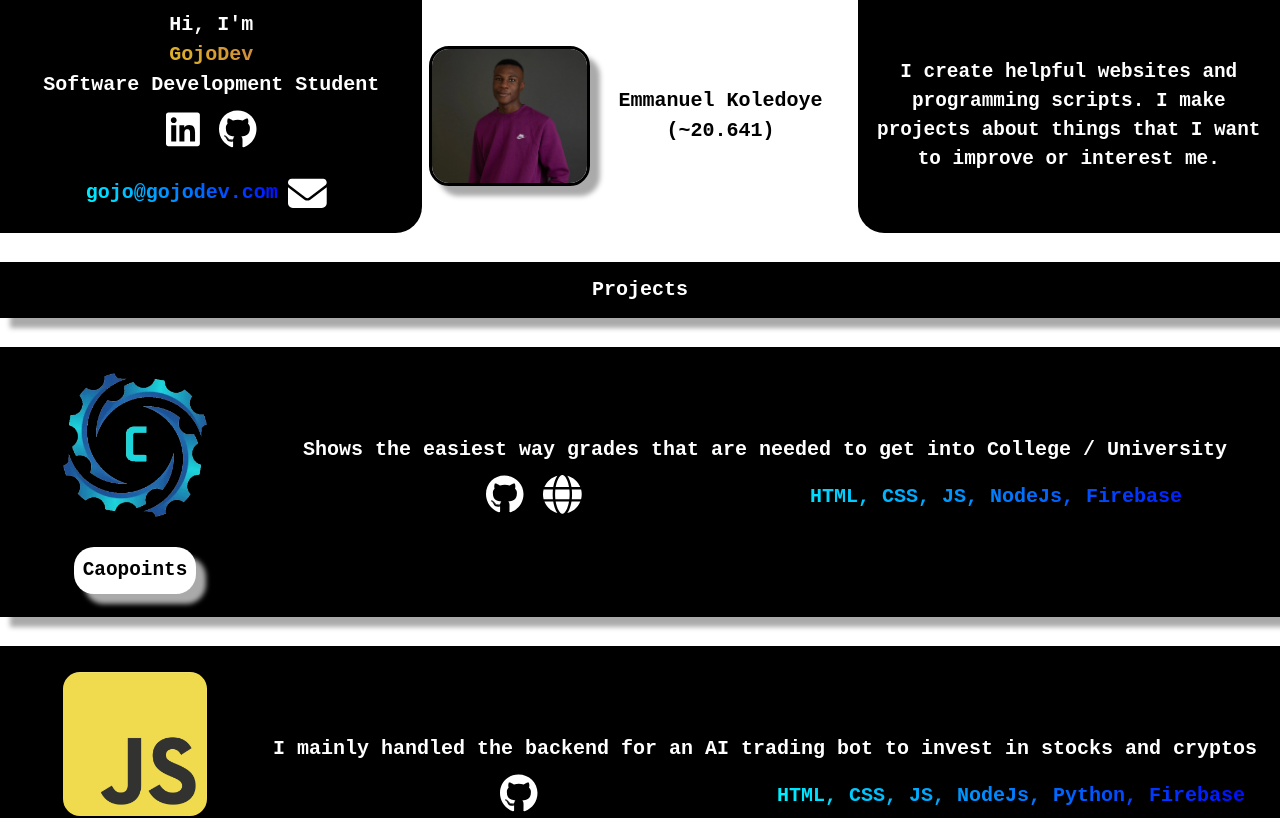
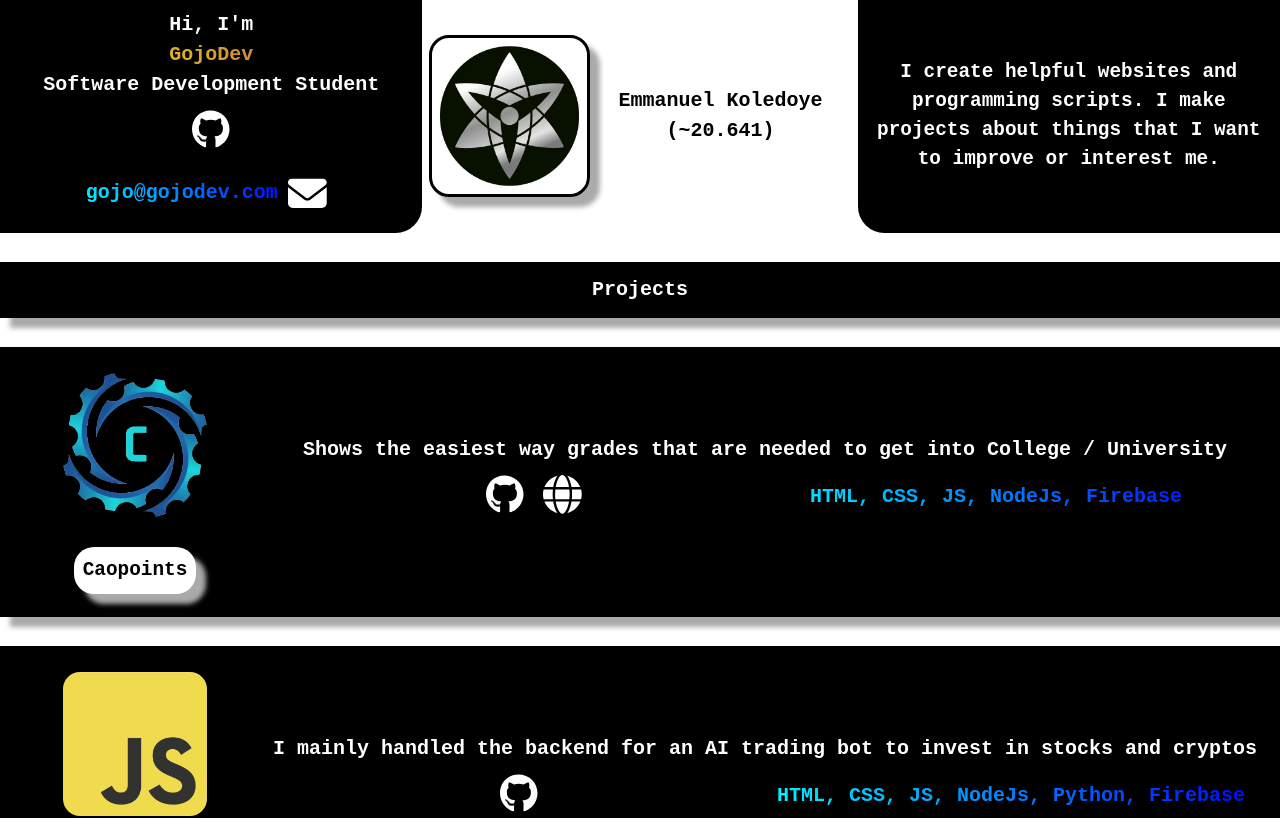
Before and after one commit to gojodev/GojoDev, a React (Vite) app: page / in a window 1280 px wide. Shown: the top 818 px of the page. Built offline with nearby package versions, Linux system fonts and the light colour scheme.

Commit message:
minor update

```diff
--- a/src/components/GojoDev.jsx
+++ b/src/components/GojoDev.jsx
@@ -1,18 +1,6 @@
-import { useEffect, useState } from "react";
 import Image from "./Image";
 
 const GojoDev = () => {
-  const [status, setStatus] = useState(true);
-
-  const avater = "./images/gojodev.webp";
-  const pfp = "./images/emmanuel.webp";
-
-  useEffect(() => {
-    setTimeout(() => {
-      setStatus(!status);
-    }, 3500);
-  }, [status, setStatus]);
-
   const bday = new Date("06/08/2004");
   const today = new Date();
 
@@ -24,7 +12,7 @@ const GojoDev = () => {
   return (
     <div className="container-h center width33">
       <div className="box-shadow rb20px">
-        <Image src={status ? avater : pfp} className="center" />
+        <Image src="./images/gojodev.webp" className="center" />
       </div>
       <div className="center">
         <h2 className="generalText">Emmanuel Koledoye (~{age})</h2>
--- a/src/components/Welcome.tsx
+++ b/src/components/Welcome.tsx
@@ -42,13 +42,6 @@ const Welcome = () => {
         <h3 className="white generalText">Software Development Student</h3>
 
         <div>
-          <a href="https://www.linkedin.com/in/emmanuelk421" target="_blank">
-            <FontAwesomeIcon
-              icon={["fab", "linkedin"]}
-              size="2x"
-              className="pulseAnimation"
-            />
-          </a>
           <a href="https://github.com/gojodev/GojoDev" target="_blank">
             <FontAwesomeIcon
               icon={["fab", "github"]}
```
